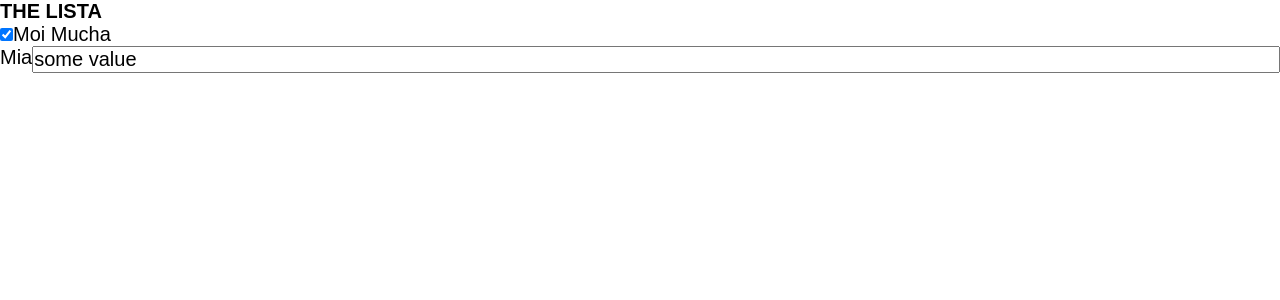
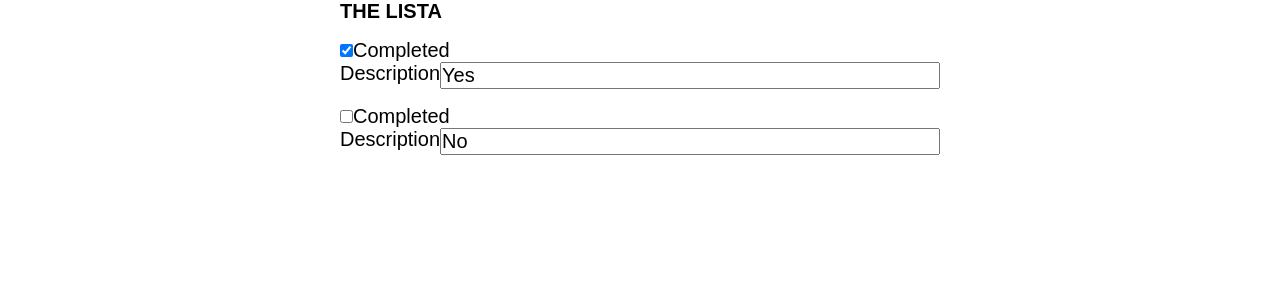
Before and after one commit to muhammad-awan/yet-another-todo-app, a React (Create React App) app: page / in a window 1280 px wide. Shown: the top 300 px of the page. Built offline with nearby package versions, Linux system fonts and the light colour scheme.

Commit message:
Integrate TodoList component in app.js

```diff
--- a/src/App.js
+++ b/src/App.js
@@ -1,17 +1,26 @@
 import React, { Component } from 'react';
-import Checkbox from './components/Checkbox'
-import Field from './components/Field'
+import TodoList from './components/TodoList'
+
+const data = [
+  {
+    completed: true,
+    description: 'Yes'
+  },
+  {
+    completed: false,
+    description: 'No'
+  }
+]
 
 class App extends Component {
   render() {
     return (
-      <div className="App">
-        <div className="App-header">
+      <main className="App">
+        <div className="App-header mb-3">
           <h2>THE LISTA</h2>
         </div>
-          <Checkbox checked={ true } label='Moi Mucha'/>
-          <Field value='some value' label='Mia'/>
-      </div>
+        <TodoList items={data}/>
+      </main>
     );
   }
 }
--- /dev/null
+++ b/src/components/TodoItem.js
@@ -0,0 +1,15 @@
+import React from 'react'
+import Field from './Field'
+import Checkbox from './Checkbox'
+
+export default function TodoItem({
+  description,
+  completed
+}){
+  return (
+    <div className='mb-3'>
+      <Checkbox label='Completed' checked= { completed }/>
+      <Field label='Description' value={ description }/>
+    </div>
+  )
+}
--- /dev/null
+++ b/src/components/TodoList.js
@@ -0,0 +1,19 @@
+import React from 'react'
+import TodoItem from './TodoItem'
+
+export default function TodoList({
+  items
+}){
+  return (
+    <div>
+    {
+      items.map( (item) => (
+          <TodoItem
+            completed={ item.completed }
+            description={ item.description }
+          />
+      ))
+    }
+    </div>
+  )
+}
```
